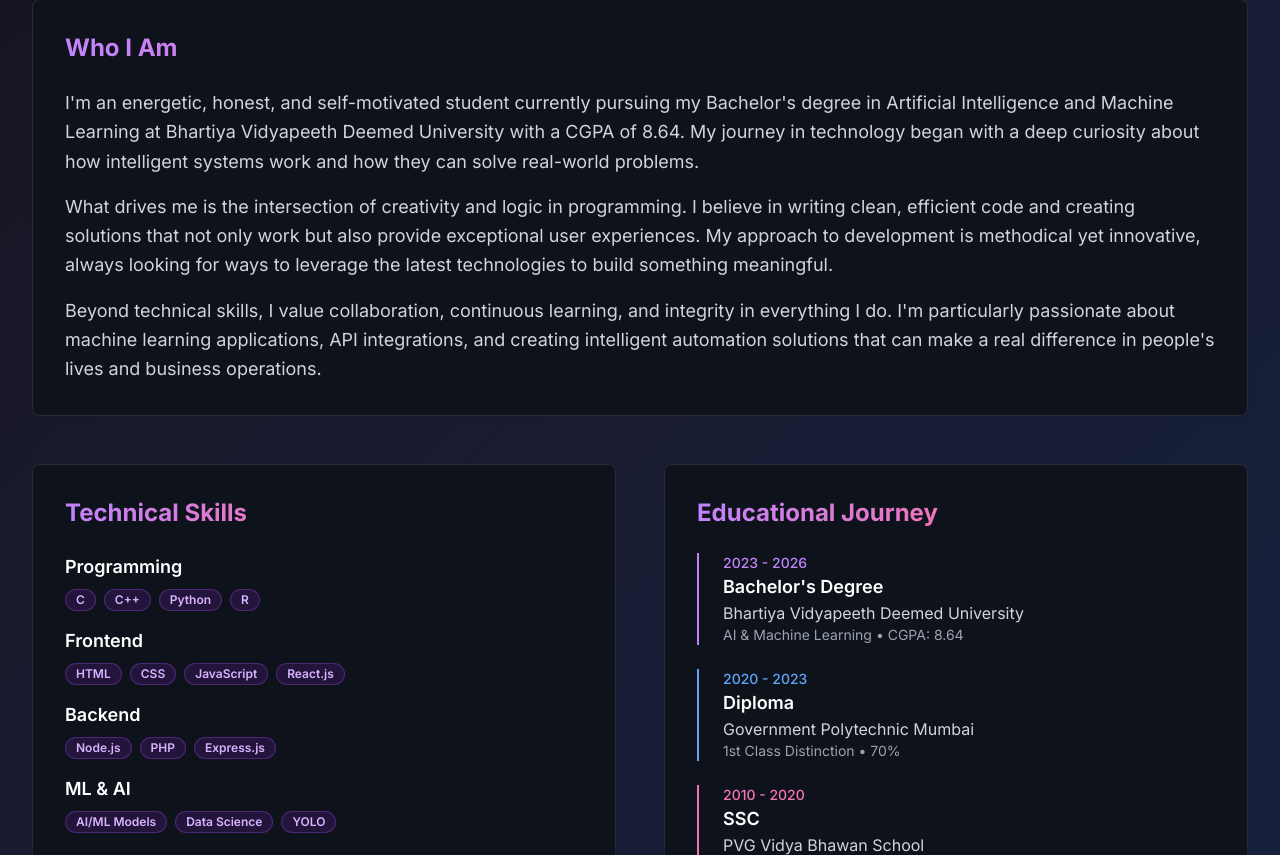
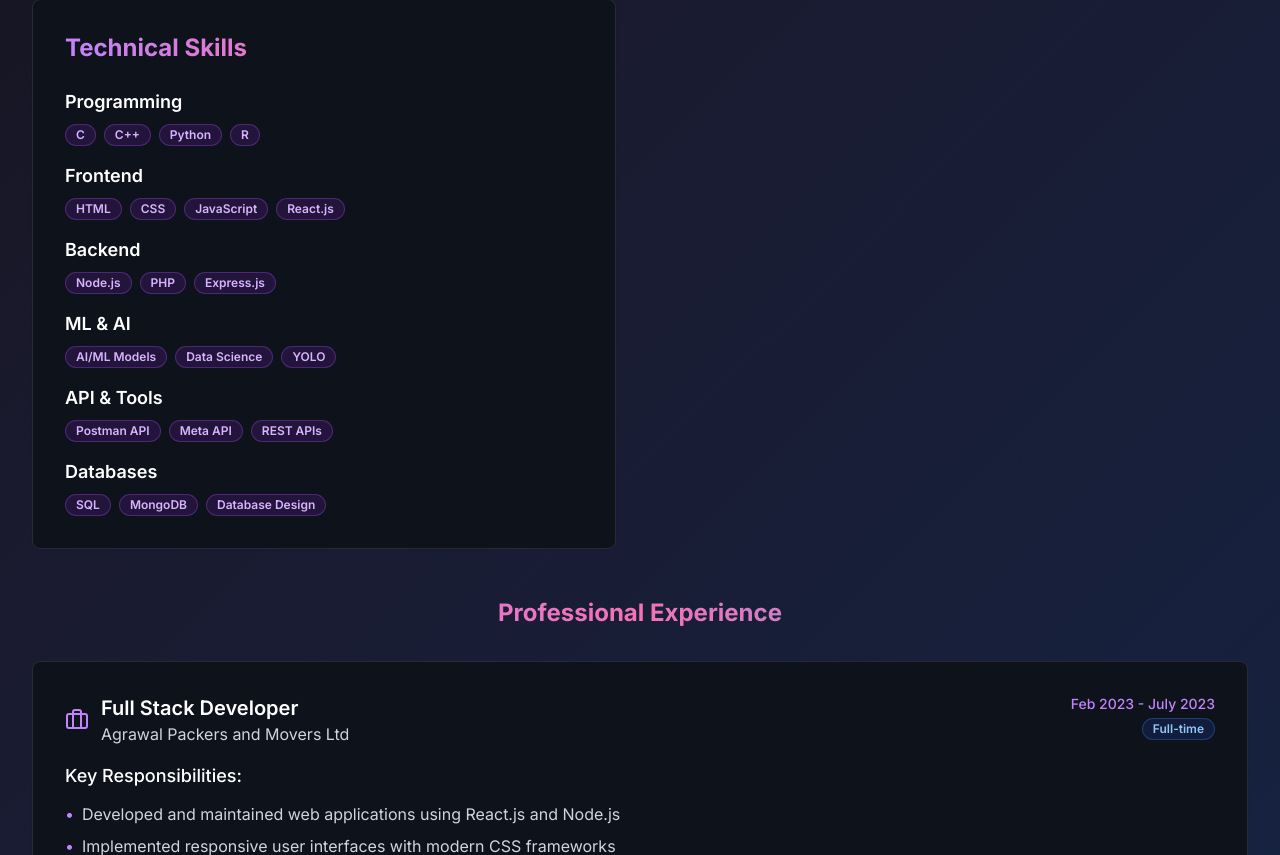
Before and after one commit to NirlepSanap/nirlep-code-canvas, a React (Vite) app: page / in a window 1280 px wide. Shown: the part 1065-1920 px from the top of the page. Built offline with nearby package versions, Linux system fonts and the light colour scheme.

Commit message:
Remove About Me and Education sections
Removed the "Who I Am" section from the About section and the "Educational Journey" section from the About section.

```diff
--- a/src/pages/Index.tsx
+++ b/src/pages/Index.tsx
@@ -215,32 +215,6 @@ const Index = () => {
             </p>
           </div>
 
-          {/* Personal Bio */}
-          <Card className="glass-effect mb-12">
-            <CardContent className="p-8">
-              <h3 className="text-2xl font-bold mb-6 gradient-text">Who I Am</h3>
-              <div className="text-gray-300 space-y-4">
-                <p className="text-lg leading-relaxed">
-                  I'm an energetic, honest, and self-motivated student currently pursuing my Bachelor's degree in
-                  Artificial Intelligence and Machine Learning at Bhartiya Vidyapeeth Deemed University with a CGPA of 8.64.
-                  My journey in technology began with a deep curiosity about how intelligent systems work and how they can
-                  solve real-world problems.
-                </p>
-                <p className="text-lg leading-relaxed">
-                  What drives me is the intersection of creativity and logic in programming. I believe in writing clean,
-                  efficient code and creating solutions that not only work but also provide exceptional user experiences.
-                  My approach to development is methodical yet innovative, always looking for ways to leverage the latest
-                  technologies to build something meaningful.
-                </p>
-                <p className="text-lg leading-relaxed">
-                  Beyond technical skills, I value collaboration, continuous learning, and integrity in everything I do.
-                  I'm particularly passionate about machine learning applications, API integrations, and creating intelligent
-                  automation solutions that can make a real difference in people's lives and business operations.
-                </p>
-              </div>
-            </CardContent>
-          </Card>
-
           <div className="grid lg:grid-cols-2 gap-12">
             {/* Technical Skills */}
             <Card className="glass-effect">
@@ -263,32 +237,8 @@ const Index = () => {
               </CardContent>
             </Card>
 
-            {/* Educational Background */}
-            <Card className="glass-effect">
-              <CardContent className="p-8">
-                <h3 className="text-2xl font-bold mb-6 gradient-text">Educational Journey</h3>
-                <div className="space-y-6">
-                  <div className="border-l-2 border-purple-400 pl-6">
-                    <div className="text-sm text-purple-400 font-medium">2023 - 2026</div>
-                    <h4 className="text-lg font-semibold text-white">Bachelor's Degree</h4>
-                    <p className="text-gray-300">Bhartiya Vidyapeeth Deemed University</p>
-                    <p className="text-sm text-gray-400">AI & Machine Learning • CGPA: 8.64</p>
-                  </div>
-                  <div className="border-l-2 border-blue-400 pl-6">
-                    <div className="text-sm text-blue-400 font-medium">2020 - 2023</div>
-                    <h4 className="text-lg font-semibold text-white">Diploma</h4>
-                    <p className="text-gray-300">Government Polytechnic Mumbai</p>
-                    <p className="text-sm text-gray-400">1st Class Distinction • 70%</p>
-                  </div>
-                  <div className="border-l-2 border-pink-400 pl-6">
-                    <div className="text-sm text-pink-400 font-medium">2010 - 2020</div>
-                    <h4 className="text-lg font-semibold text-white">SSC</h4>
-                    <p className="text-gray-300">PVG Vidya Bhawan School</p>
-                    <p className="text-sm text-gray-400">Grade: 81.80%</p>
-                  </div>
-                </div>
-              </CardContent>
-            </Card>
+            {/* Placeholder for balance - could be used for other content */}
+            <div></div>
           </div>
 
           {/* Work Experience */}
```
